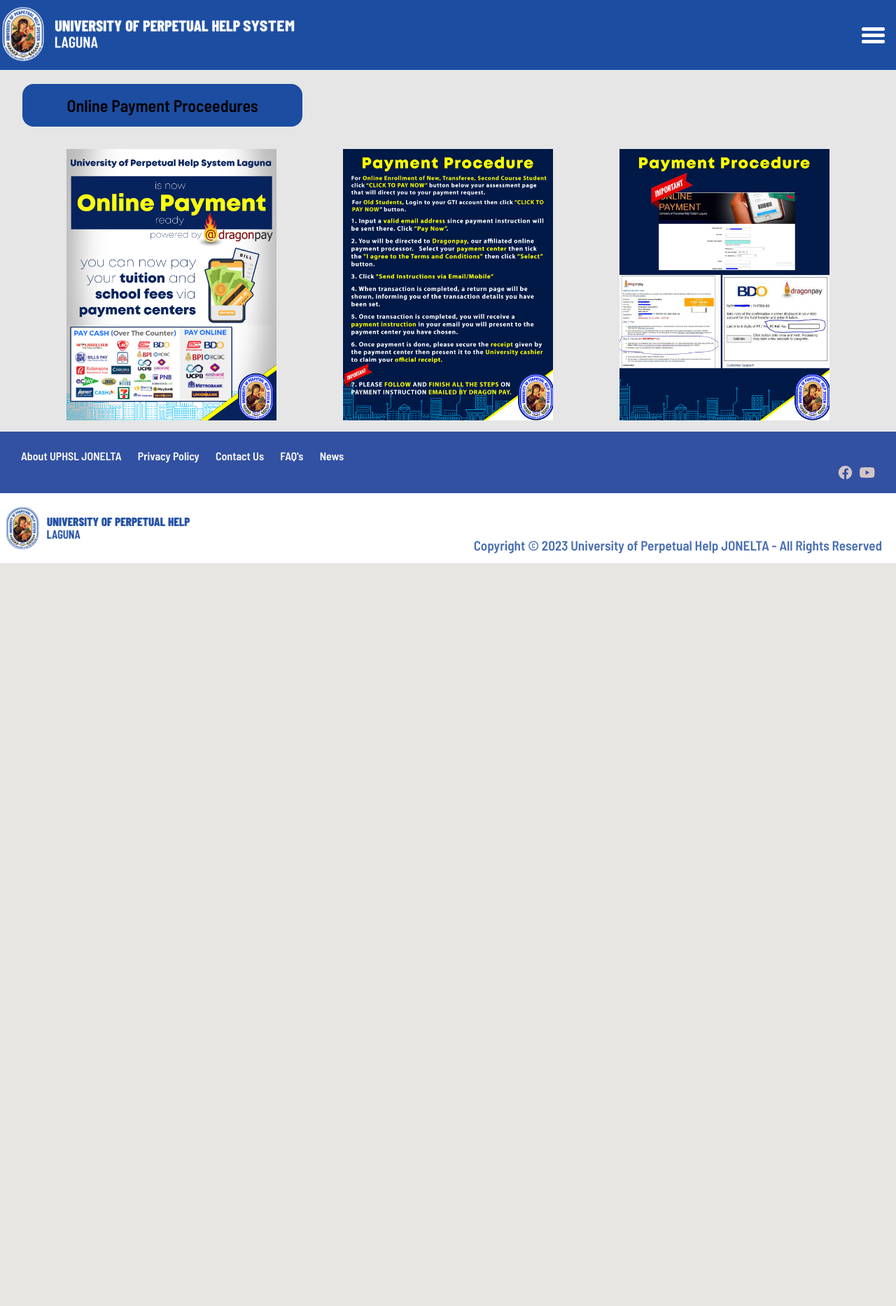
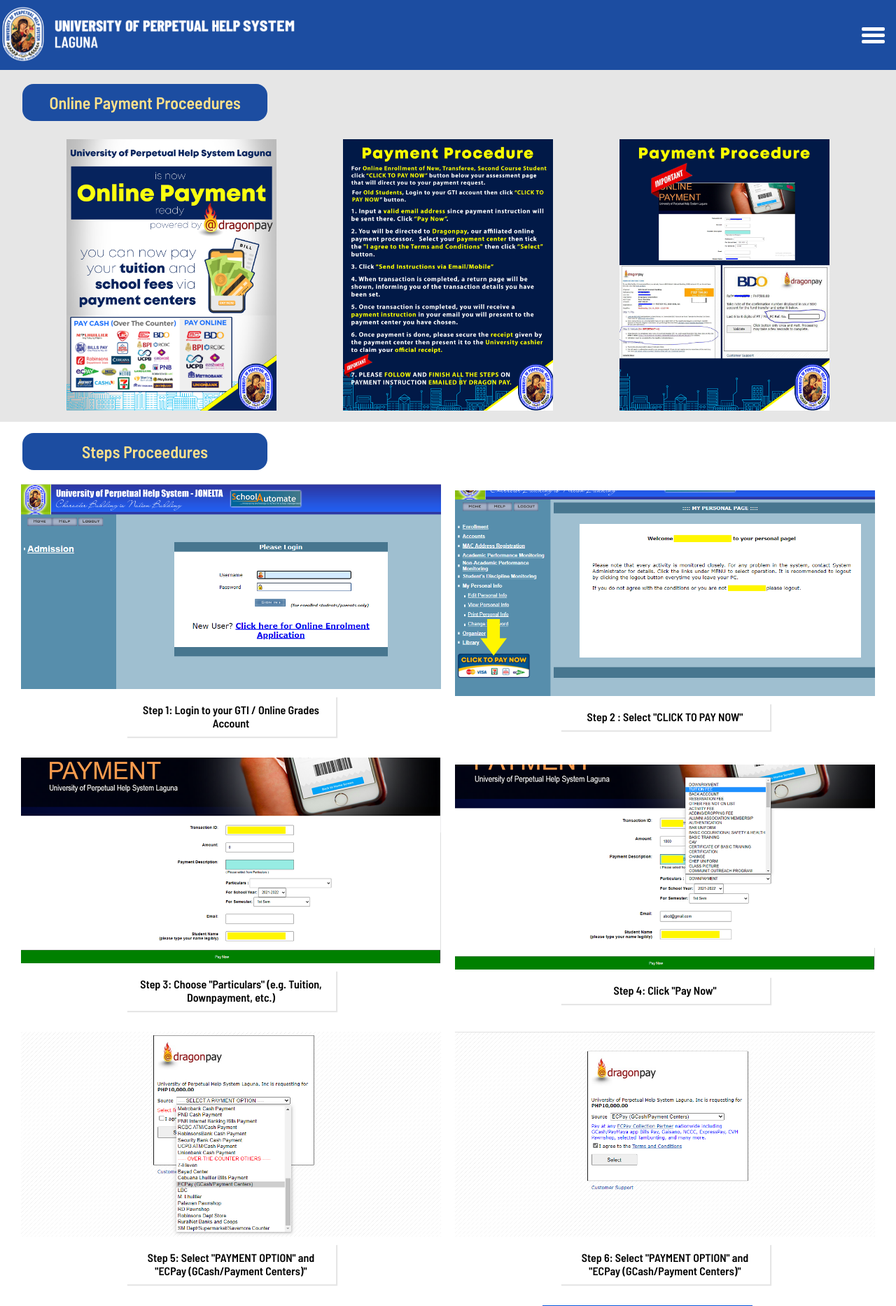
Before and after one commit to PerpetualWebAdmin/Perpetual, a PHP site: page /olservices/payment.html in a window 1280 px wide. Shown: the top 1867 px of the page at 70% size. Before the commit the page ends 805 px from the top, so only its background shows below. Run offline with PHP 8.4, Linux system fonts and the light colour scheme; some libraries are stand-ins or nearby versions.

Commit message:
Online Payment Fixed

```diff
--- a/olservices/payment.html
+++ b/olservices/payment.html
@@ -226,7 +226,6 @@
     </header>
 
     <main>
-
       <section id="pic-procedures">
         <div style="width: 100%; height: 120px"></div>
 
@@ -237,16 +236,88 @@
 
           <!--Start of Image Section-->
           <div class="imgs">
-          <img src="/img/GTI/olpayment/dragonpay01.jpg" alt="">
-          <img src="/img/GTI/olpayment/dragonpay02.jpg" alt="">
-          <img src="/img/GTI/olpayment/dragonpay03.jpg" alt="">
+            <img src="/img/GTI/olpayment/dragonpay01.jpg" alt="" />
+            <img src="/img/GTI/olpayment/dragonpay02.jpg" alt="" />
+            <img src="/img/GTI/olpayment/dragonpay03.jpg" alt="" />
           </div>
           <!--End of Image Section-->
         </div>
       </section>
 
       <section class="proceedures">
+        <div class="ol-proceedures second">
+          <h1>Steps Proceedures</h1>
+        </div>
 
+        <div class="list-proceedures">
+          <div class="img-proceedures">
+            <img src="/img/GTI/olpayment/Ins1.png" alt="" />
+            <p>Step 1: Login to your GTI / Online Grades Account</p>
+          </div>
+
+          <div class="img-proceedures">
+            <img src="/img/GTI/olpayment/Ins2.png" alt="" />
+            <p>Step 2 : Select "CLICK TO PAY NOW"</p>
+          </div>
+
+          <div class="img-proceedures">
+            <img src="/img/GTI/olpayment/Ins3.png" alt="" />
+            <p>
+              Step 3: Choose "Particulars" (e.g. Tuition, Downpayment, etc.)
+            </p>
+          </div>
+
+          <div class="img-proceedures">
+            <img src="/img/GTI/olpayment/Ins4.png" alt="" />
+            <p>Step 4: Click "Pay Now"</p>
+          </div>
+
+          <div class="img-proceedures">
+            <img src="/img/GTI/olpayment/Ins5.png" alt="" />
+            <p>
+              Step 5: Select "PAYMENT OPTION" and "ECPay (GCash/Payment
+              Centers)"
+            </p>
+          </div>
+
+          <div class="img-proceedures">
+            <img src="/img/GTI/olpayment/Ins6.png" alt="" />
+            <p>
+              Step 6: Select "PAYMENT OPTION" and "ECPay (GCash/Payment
+              Centers)"
+            </p>
+          </div>
+
+          <div class="img-proceedures">
+            <p>
+              Step 7: Wait for the email from Dragon Pay for your
+              <span>Reference Number</span>
+            </p>
+          </div>
+
+          <div class="img-proceedures1">
+            <img src="/img/GTI/olpayment/Ins8.jpg" alt="" class="gcash"/>
+            <p>Step 8: Select "Pay Bills"</p>
+          </div>
+
+          <div class="img-proceedures1">
+            <img src="/img/GTI/olpayment/Ins9.jpg" alt="" class="gcash"/>
+            <p>Step 9: Select "Pay Bills"</p>
+          </div>
+
+          <div class="img-proceedures1">
+            <img src="/img/GTI/olpayment/Ins10.jpg" alt="" class="gcash"/>
+            <p>Step 10: Choose Dragon Pay"</p>
+          </div>
+
+          <div class="img-proceedures2">
+            <img src="/img/GTI/olpayment/Ins11.jpg" alt="" class="gcash"/>
+            <p>
+              Step 11:Enter the "Reference Number" emailed by Dragon Pay. Encode
+              your contact number, amount and your personal Email."
+            </p>
+          </div>
+        </div>
       </section>
 
       <!-- footer -->
--- a/script/modal.js
+++ b/script/modal.js
@@ -6,7 +6,7 @@ const modalTitle = document.querySelector('.modal-title');
 const closeModal = document.querySelector('.closetag');
 
 
-
+let currentIndex = -1;
 imgs.forEach((e,index) =>{
 
     e.addEventListener('click', n =>{
@@ -38,7 +38,7 @@ window.addEventListener('keydown', function(event){
     }
 } )
 //Buttons
-let currentIndex = -1;
+
 const carouselButtons = document.querySelectorAll('.carousel');
 carouselButtons.forEach(n =>{
     let x = 0;
--- a/styles/olproceedures.css
+++ b/styles/olproceedures.css
@@ -1,23 +1,28 @@
+/*Section 1*/
 #pic-procedures{
     background-color: #e6e6e6;
 }
 .ol-proceedures{
-   width: 400px;
+   width: 350px;
    margin-left: 2rem;
-  margin-bottom: 1rem;
+   margin-bottom: 10px;
 }
 .ol-proceedures > h1{
     background-color: #1c4da1;
-    padding: 1rem;
+    padding: 0.75rem;
     text-align: center;
     border-radius: 1rem;
-
+    color:#ffe18b;
+}
+.second{
+    margin-top: 1rem;
 }
 .imgs{
     display: flex;
     justify-content: space-evenly;
     flex-wrap: wrap;
     background-color: #e6e6e6;
+
 
 }
 .imgs > img{
@@ -26,3 +31,63 @@
     margin-bottom: 1rem;
 
 }
+/*Section 2*/
+.proceedures{
+    width: 100%;
+}
+.list-proceedures{
+    display: flex;
+    justify-content: space-evenly;
+    align-items: center;
+    flex-wrap: wrap;
+    margin: 0 10px;
+}
+.img-proceedures{
+
+    display: flex;
+    flex-direction: column;
+    align-items: center;
+    margin-top: 10px;
+    margin-bottom: 20px;
+    & img{
+        margin-bottom: 10px;
+        width: 600px;
+    }
+}
+p{
+    width: 50%;
+    box-shadow: 2px 2px 1px #e6e6e6;
+    text-align: center;
+    padding: 10px ;
+}
+.img-proceedures1{
+    display: flex;
+    justify-content: space-evenly;
+    align-items: center;
+    flex-wrap: wrap;
+    margin-top: 10px;
+    margin-bottom: 20px;
+    & img{
+        width: 300px;
+    }
+}
+
+.img-proceedures2{
+    display: flex;
+    justify-content: space-evenly;
+    align-items: center;
+    flex-wrap: wrap;
+    flex-direction: column;
+    margin-top: 10px;
+    margin-bottom: 20px;
+    & img{
+        width: 300px;
+    }
+}
+@media(max-width: 720px){
+    .ol-proceedures{
+        width: 300px;
+
+    }
+
+}
```
Also changed, not shown: about/misvision.html (+6 -6 lines), img/GTI/olpayment/Ins10.jpg (added), img/GTI/olpayment/Ins11.jpg (added), img/GTI/olpayment/Ins8.jpg (added), img/GTI/olpayment/Ins9.jpg (added). Lines whose indentation alone changed are shown as unchanged.
